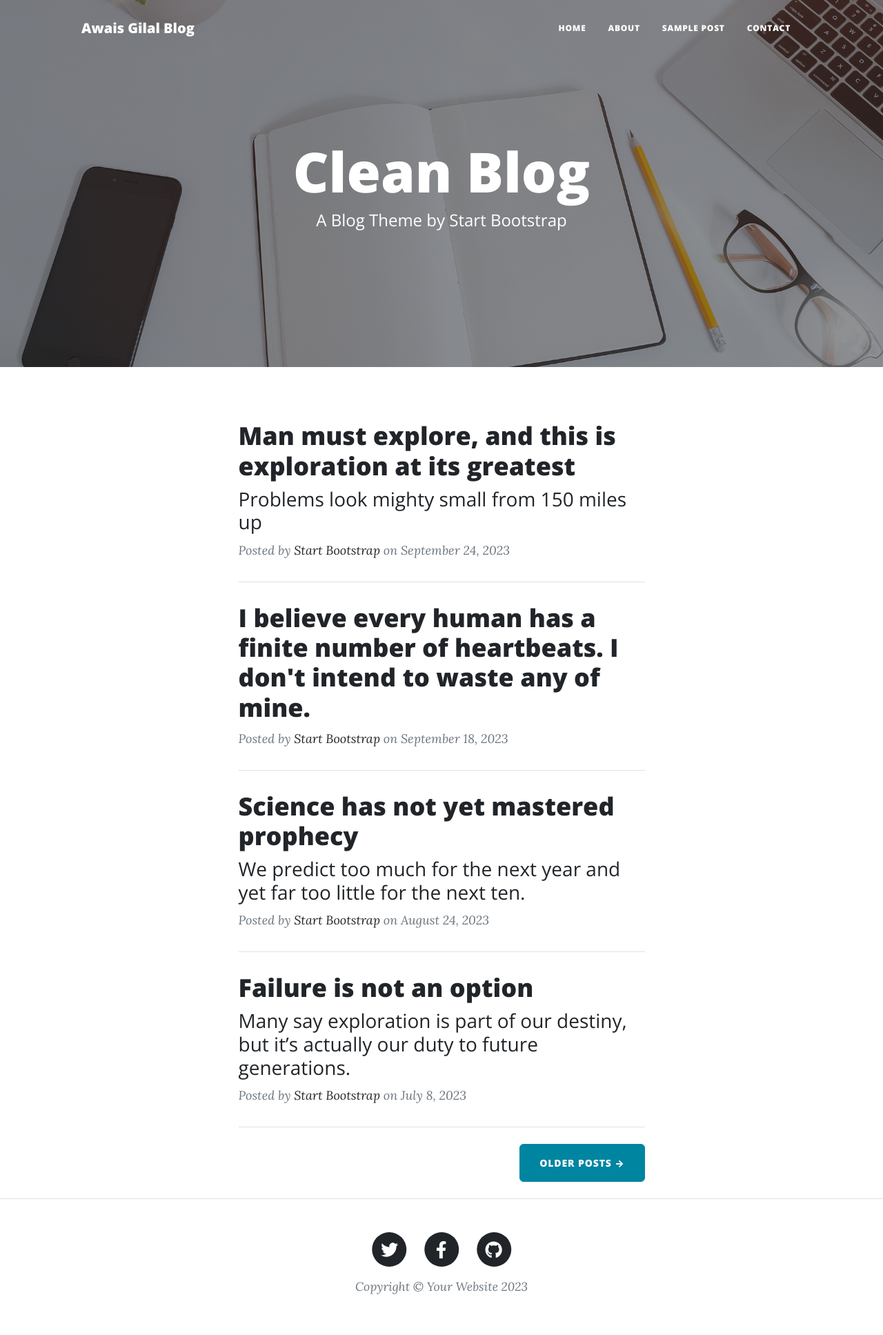
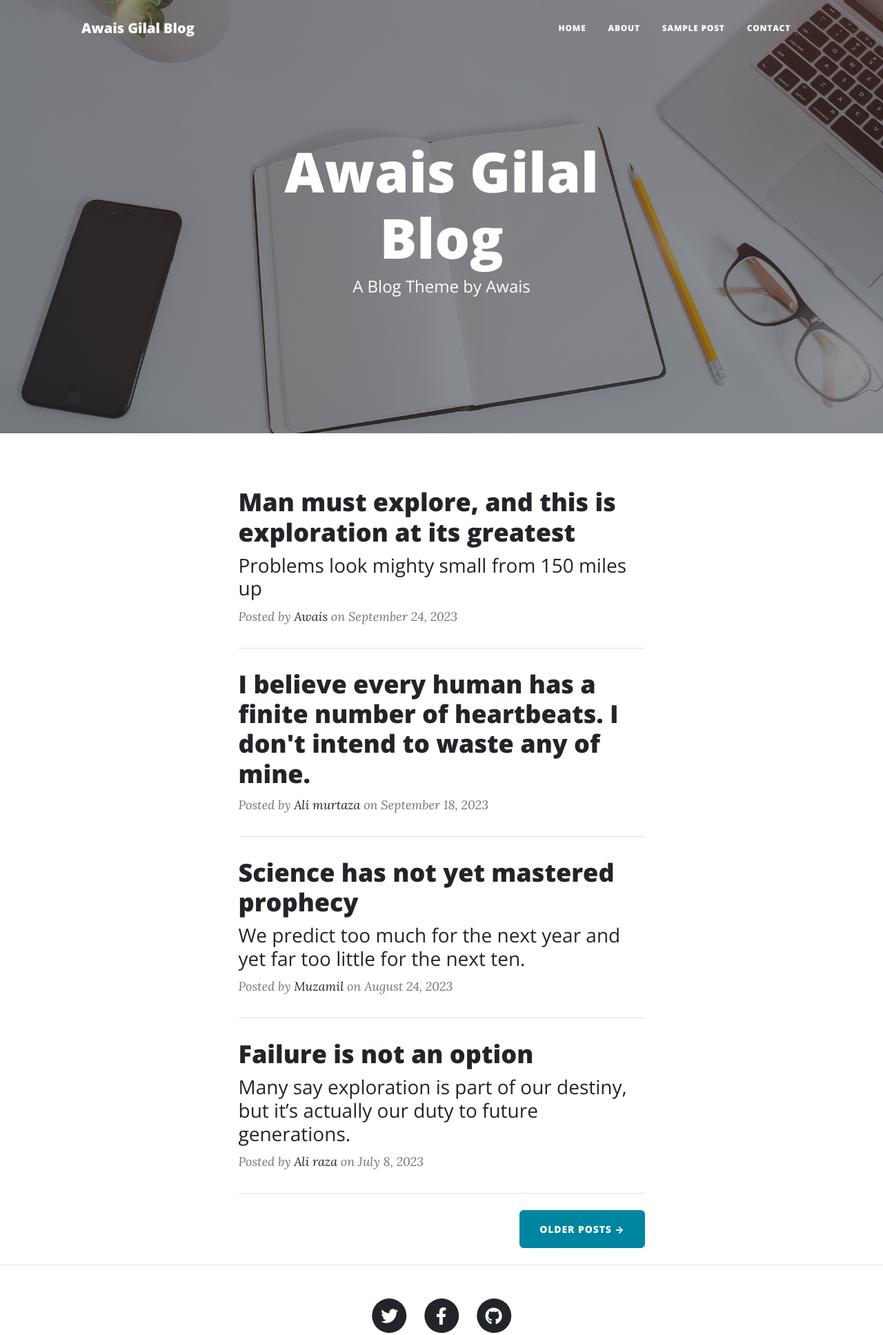
Before and after one commit to Awais-Gilal/awais-carrior-website-2.0, a Flask app: page / in a window 1280 px wide. Shown: the top 1935 px of the page at 69% size. Before the commit the page ends 1876 px from the top, so only its background shows below. Run offline with Flask 3, Linux system fonts and the light colour scheme; some libraries are stand-ins or nearby versions.

Commit message:
Modified

```diff
--- a/database.py
+++ b/database.py
@@ -10,6 +10,8 @@ def tup_into_dict_contact(tup):
     'msg': tup[4],
     'time': tup[5]
   }
+
+
 def tup_into_dict_job(tup):
   return {
     "id": tup[0],
@@ -21,6 +23,7 @@ def tup_into_dict_job(tup):
     "requirements": tup[6],
     "time": tup[7],
   }
+
 
 username = "sql6639351"
 password = "WCrfFr7VGg"
--- a/main.py
+++ b/main.py
@@ -2,10 +2,6 @@ from flask import Flask, render_template, request
 import json
 from database import load_jobs
 
-#getting datafrom json
-#with open("templates/config/config.json") as f:
-  #config_data = json.load(f)
-  #JOBS = config_data["JOBS"]
 
 #function for adding data in json
 def save_in_dic(dic, name, email, phone, message):
@@ -38,6 +34,7 @@ def contact():
     email = request.form.get("email")
     phone = request.form.get("phone")
     msg = request.form.get("messaage")
+
   return render_template("contact.html")
 
 
--- a/templates/index.html
+++ b/templates/index.html
@@ -6,8 +6,8 @@
                 <div class="row gx-4 gx-lg-5 justify-content-center">
                     <div class="col-md-10 col-lg-8 col-xl-7">
                         <div class="site-heading">
-                            <h1>Clean Blog</h1>
-                            <span class="subheading">A Blog Theme by Start Bootstrap</span>
+                            <h1>Awais Gilal Blog</h1>
+                            <span class="subheading">A Blog Theme by Awais</span>
                         </div>
                     </div>
                 </div>
@@ -25,7 +25,7 @@
                         </a>
                         <p class="post-meta">
                             Posted by
-                            <a href="#!">Start Bootstrap</a>
+                            <a href="/">Awais</a>
                             on September 24, 2023
                         </p>
                     </div>
@@ -36,7 +36,7 @@
                         <a href="post.html"><h2 class="post-title">I believe every human has a finite number of heartbeats. I don't intend to waste any of mine.</h2></a>
                         <p class="post-meta">
                             Posted by
-                            <a href="#!">Start Bootstrap</a>
+                            <a href="#!">Ali murtaza</a>
                             on September 18, 2023
                         </p>
                     </div>
@@ -50,7 +50,7 @@
                         </a>
                         <p class="post-meta">
                             Posted by
-                            <a href="#!">Start Bootstrap</a>
+                            <a href="#!">Muzamil</a>
                             on August 24, 2023
                         </p>
                     </div>
@@ -64,7 +64,7 @@
                         </a>
                         <p class="post-meta">
                             Posted by
-                            <a href="#!">Start Bootstrap</a>
+                            <a href="#!">Ali raza</a>
                             on July 8, 2023
                         </p>
                     </div>
```
